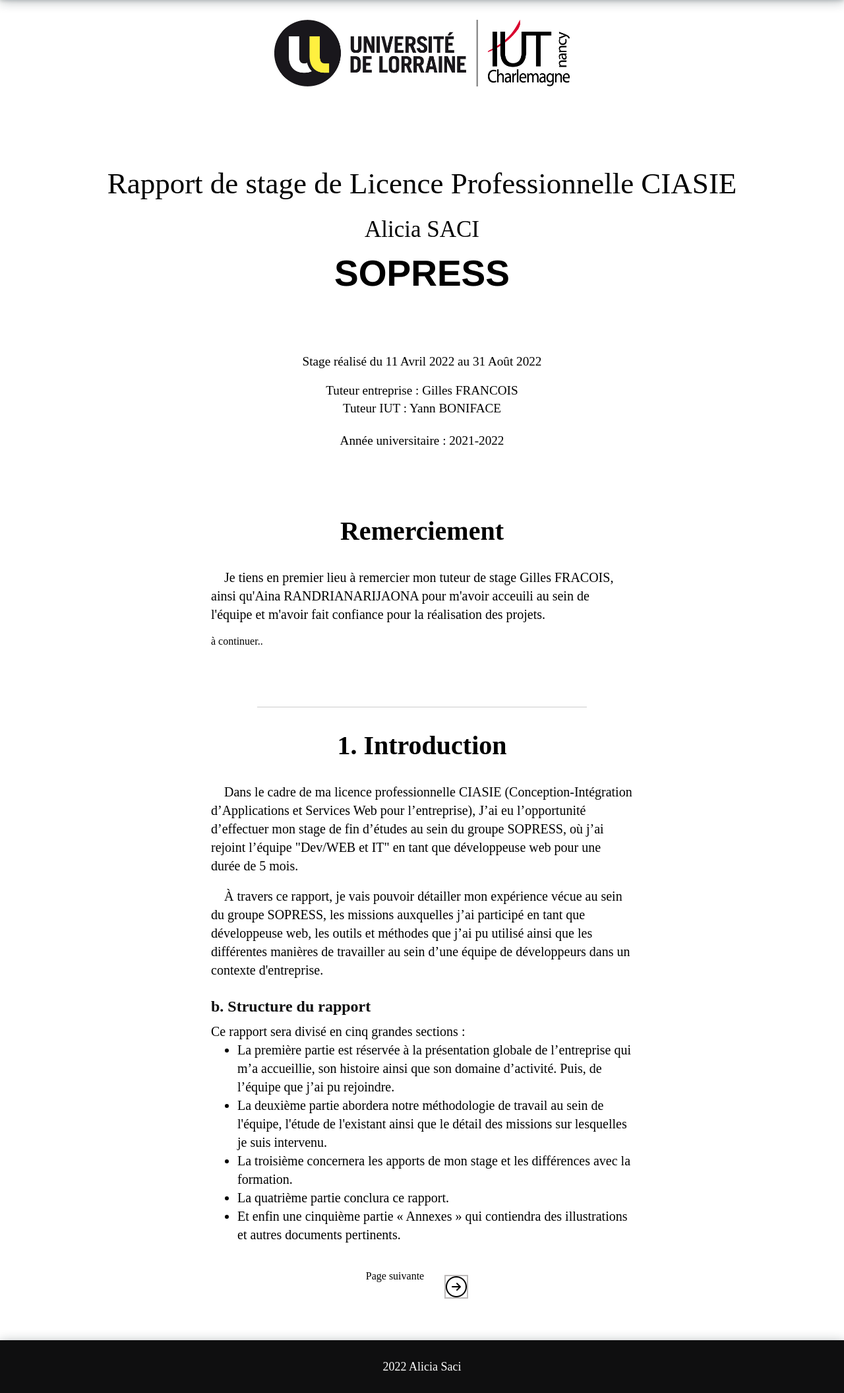
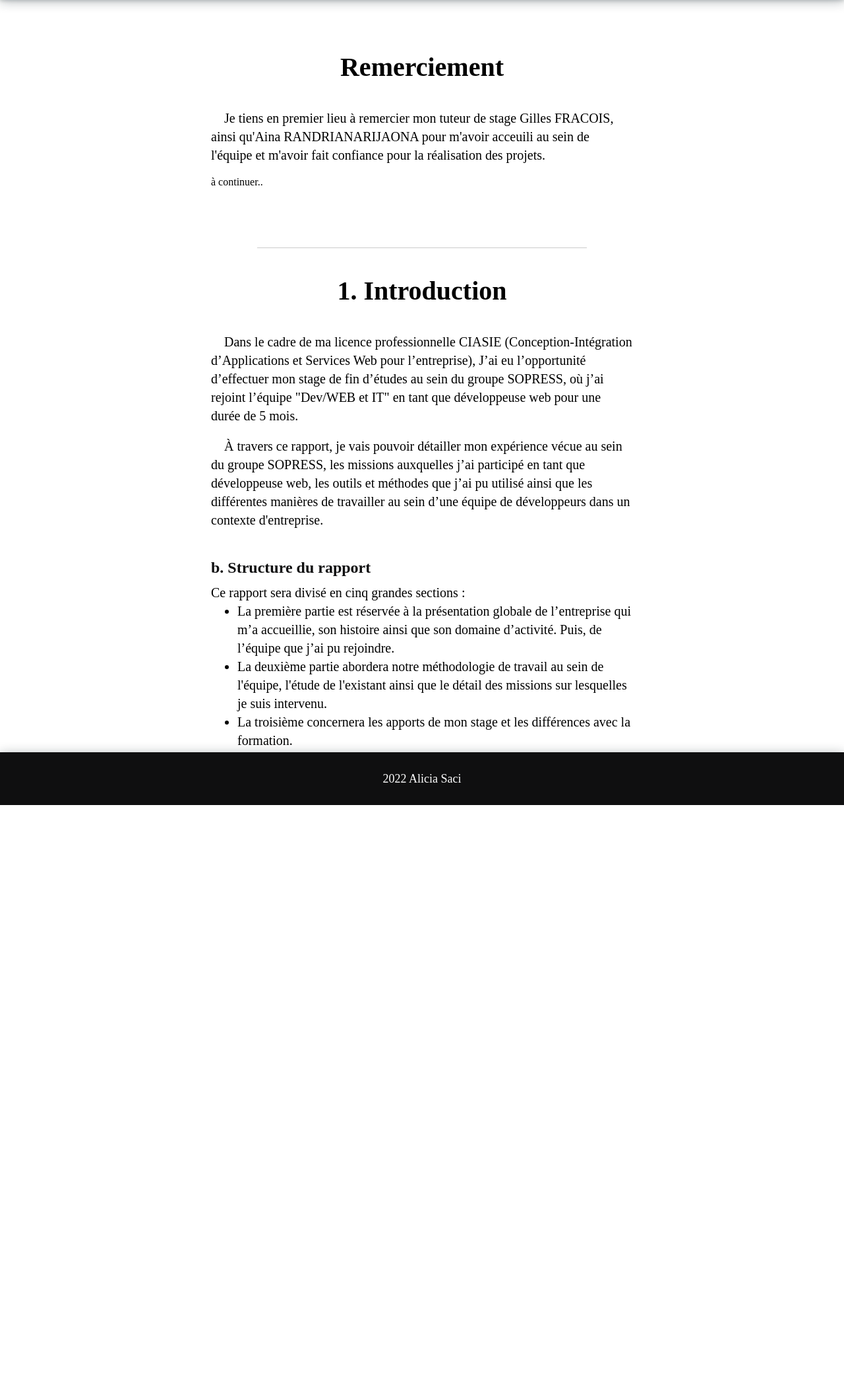
Before and after one commit to Aliciasaci/Rapport_stage, a PHP site: page / in a window 1280 px wide. Shown: the part 60-2171 px from the top of the page at 66% size. After the commit the page ends 1280 px from the top, so only its background shows below. Run offline with PHP 8.4, Linux system fonts and the light colour scheme; some libraries are stand-ins or nearby versions.

Commit message:
mise à jour

```diff
--- a/index.php
+++ b/index.php
@@ -14,8 +14,7 @@
 <body>
     <?php include_once("header.php") ?>
     <main>
-        <section class="main-header">
-
+        <!-- <section class="main-header">
             <div><img src="images/logo_iut.jpg" style="border:none; width:35%; margin:30px auto;" /></div>
             <div id="description-header">
                 <span>Rapport de stage de Licence Professionnelle CIASIE</span><br />
@@ -27,16 +26,19 @@
             <span>Tuteur IUT : Yann BONIFACE</span><br /><br />
             <span>Année universitaire : 2021-2022</span>
         </section>
+        <br /><br /> -->
         <div id="main-content">
             <section>
-                <br /><br />
+                <section class="middle-section">
+                    <div class="third-section">
                         <h1 class="big-title">Remerciement</h1>
                         <p class="alinea">
                             Je tiens en premier lieu à remercier mon tuteur de stage Gilles FRACOIS, ainsi qu'Aina RANDRIANARIJAONA pour m'avoir acceuili au sein de l'équipe et m'avoir fait confiance pour la réalisation des projets.</p><br />
                         à continuer..
-                <p class="alinea"></p><br/><br/><br/></br><br/>
-
+                        <p class="alinea"></p><br /><br /><br /></br><br />
+                    </div>
                     <hr />
+                    <div class="third-section">
                         <h1 class="big-title">1. Introduction</h1>
                         <p class="alinea">
                             Dans le cadre de ma licence professionnelle CIASIE (Conception-Intégration d’Applications et Services Web pour l’entreprise), J’ai eu l’opportunité d’effectuer mon stage de fin d’études au sein du groupe SOPRESS, où j’ai rejoint l’équipe "Dev/WEB et IT" en tant que développeuse web pour une durée de 5 mois.</p>
@@ -45,6 +47,8 @@
                         <p class="alinea">
                             À travers ce rapport, je vais pouvoir détailler mon expérience vécue au sein du groupe SOPRESS, les missions auxquelles j’ai participé en tant que développeuse web, les outils et méthodes que j’ai pu utilisé ainsi que les différentes manières de travailler au sein d’une équipe de développeurs dans un contexte d'entreprise.
                         </p><br />
+                    </div>
+                    <div class="third-section">
                         <h2>b. Structure du rapport</h2>
                         <p>Ce rapport sera divisé en cinq grandes sections :<br />
                         <ul>
@@ -55,10 +59,12 @@
                             <li>Et enfin une cinquième partie « Annexes » qui contiendra des illustrations et autres documents pertinents.</li>
                         </ul>
                         </p>
+                    </div>
+                    <!-- <div>
+                        <a class="pagination-section" href="entreprise.php"><span>Page suivante</span><img id="next" src="images/right.png" rel="next"></a>
+                    </div> -->
                 </section>
-            <div>
-                <a class="pagination-section" href="entreprise.php"><span>Page suivante</span><img id="next" src="images/right.png" rel="next"></a>
-            </div>
+                <section>
         </div>
     </main>
     <?php include_once("footer.php") ?>
--- a/style/style.css
+++ b/style/style.css
@@ -264,7 +264,7 @@ hr {
 }
 .pagination-section span {
   margin-right: 1em;
-  padding-top: 8px;
+  padding-top: 25px;
 }
 
 a {
--- a/style/style.scss
+++ b/style/style.scss
@@ -228,7 +228,7 @@ hr {
     height: fit-content;
     span {
         margin-right: 1em;
-        padding-top: 8px;
+        padding-top: 25px;
     }
 }
 
```
Also changed, not shown: 1 other file. Lines whose indentation alone changed are shown as unchanged.
